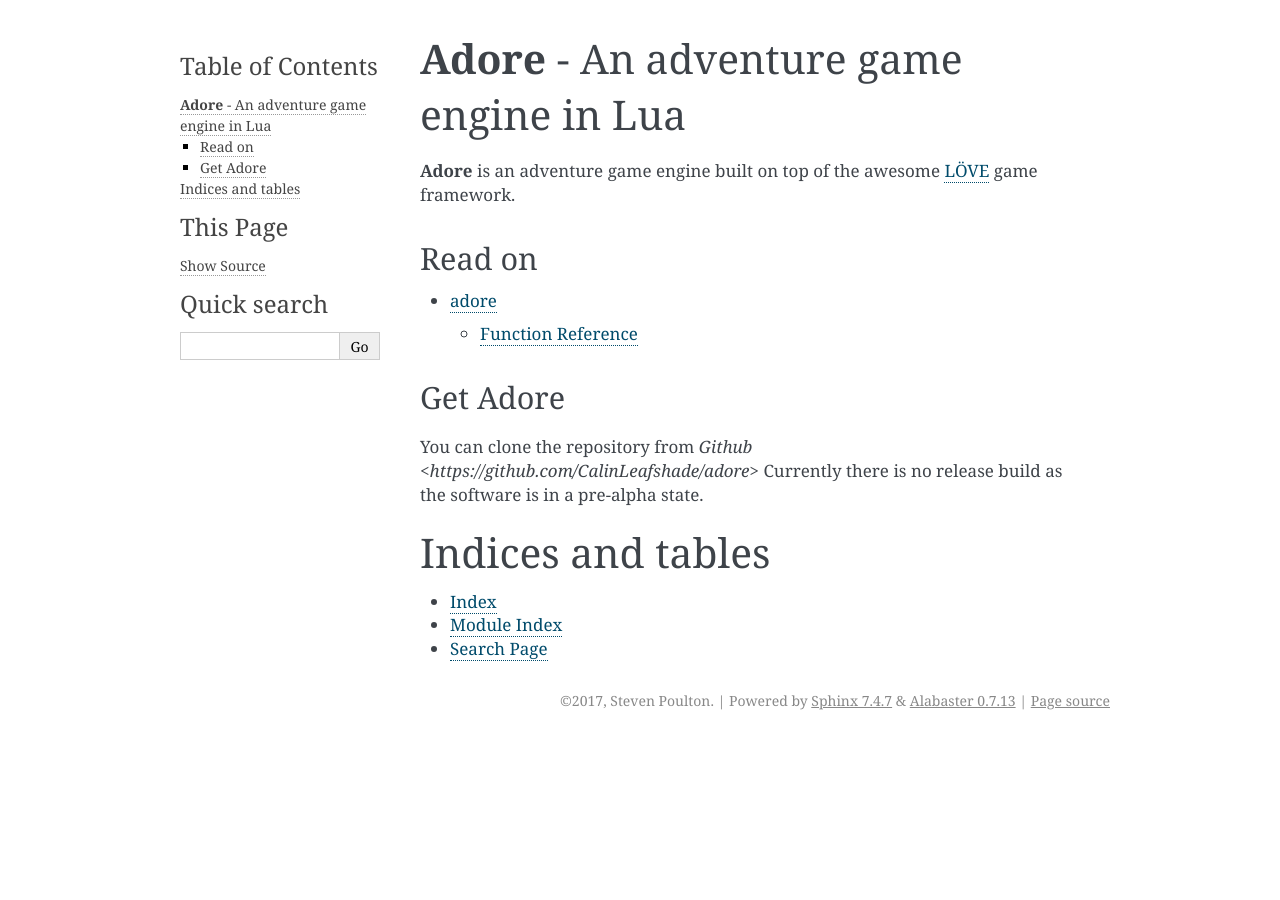
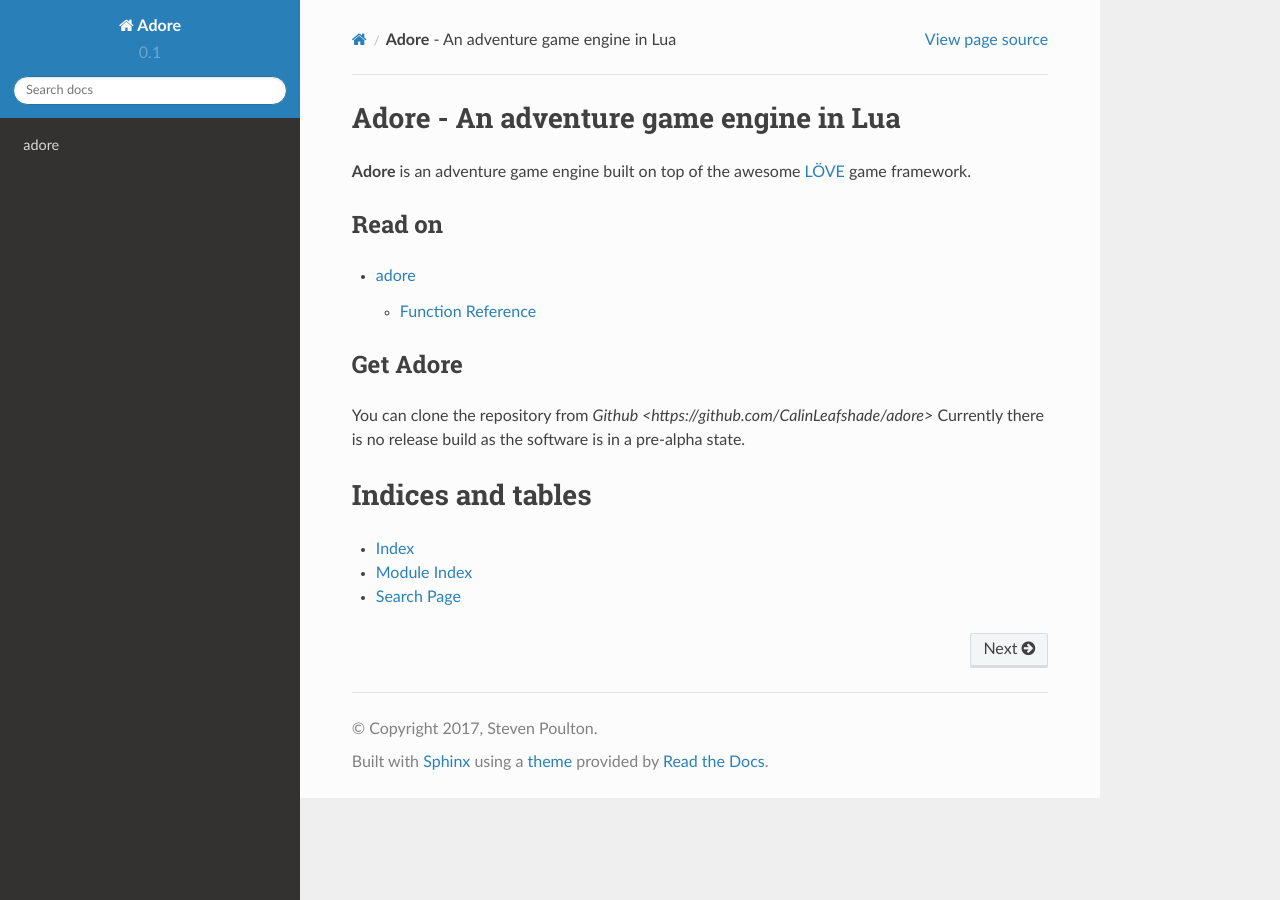
Before and after one commit to CalinLeafshade/adore, a Sphinx documentation site: the page built from docs/index.rst, in a window 1280 px wide. Built offline with Sphinx 7.4.7 and the Read the Docs theme 2.0.0, drawn with Linux system fonts in a browser that asks for light colours.

Commit message:
Use ReadTheDocs sphinx theme

```diff
--- a/docs/conf.py
+++ b/docs/conf.py
@@ -152,3 +152,10 @@
      author, 'Adore', 'One line description of project.',
      'Miscellaneous'),
 ]
+
+primary_domain = "js"
+highlight_language = "lua"
+
+import sphinx_rtd_theme
+html_theme = 'sphinx_rtd_theme'
+html_theme_path = [sphinx_rtd_theme.get_html_theme_path()]
```
